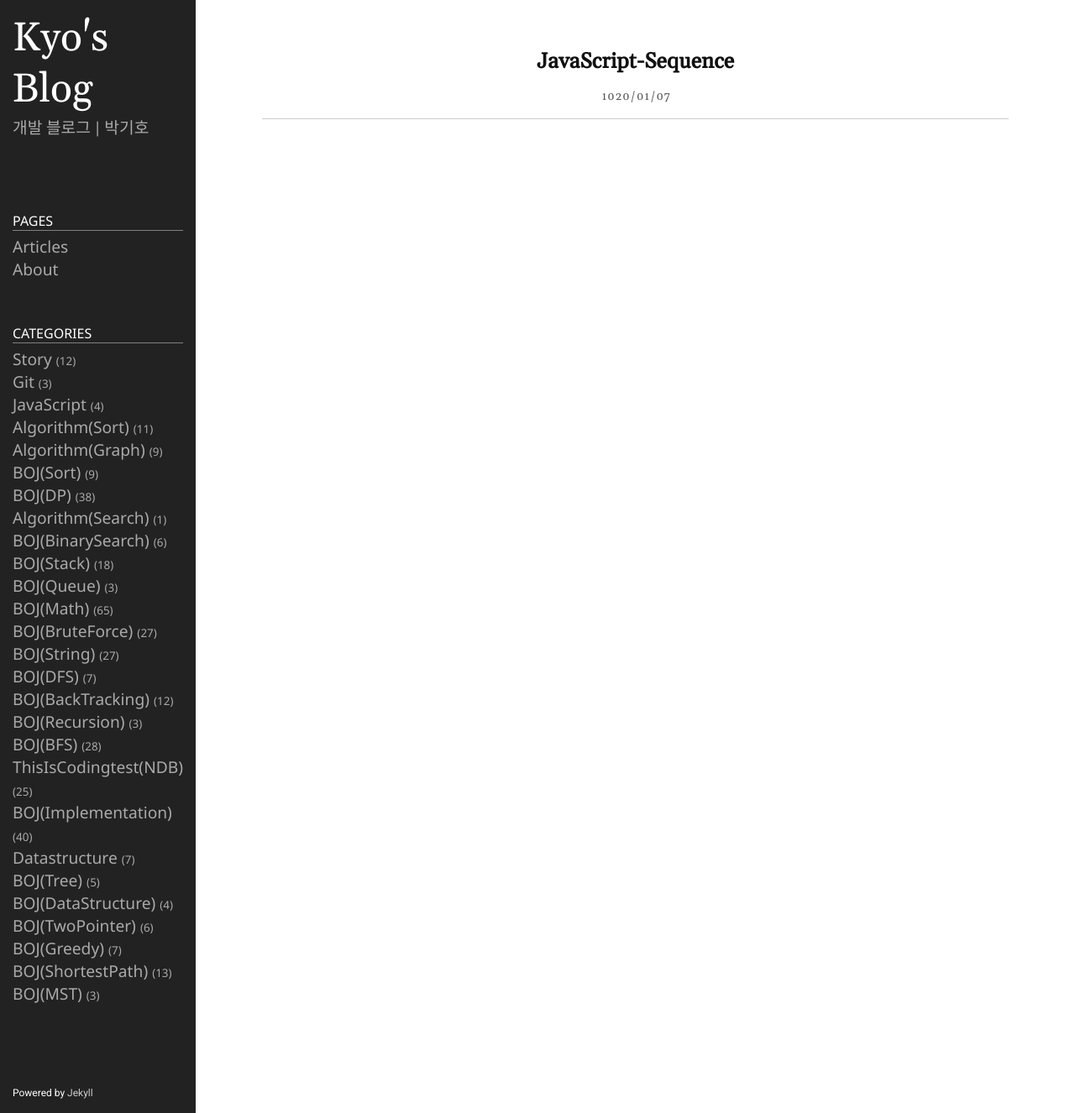
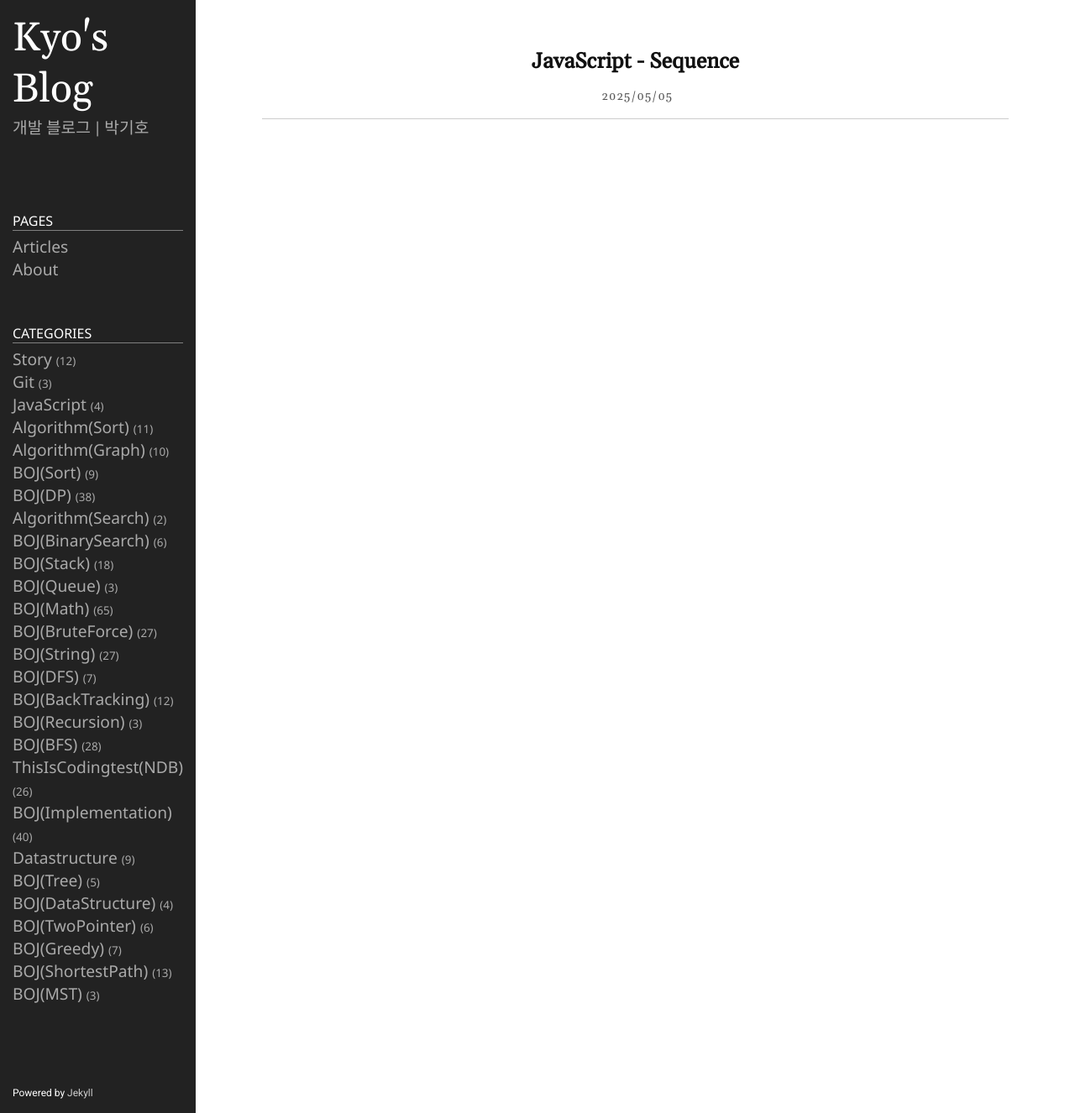
Before and after one commit to qkrrlgh519/qkrrlgh519.github.io, a Jekyll site: the page built from _posts/1020-01-01-JavaScript-Sequence.markdown, in a window 1280 px wide. Shown: the whole page at 84% size. Built offline with Jekyll 4.4.1, drawn with Linux system fonts in a browser that asks for light colours.

Commit message:
feat: 카테고리 순서 조정 테스트2

```diff
--- a/_posts/1000-01-01-Story-Sequence.markdown
+++ b/_posts/1000-01-01-Story-Sequence.markdown
@@ -1,6 +1,6 @@
 ---
 layout: post
-title: "Story-Sequence"
-date: 1000-01-01 12:00:00 +0900
+title: "Story - Sequence"
+date: 2025-05-05 12:00:00 +0900
 categories: Story
 ---
--- a/_posts/1010-01-01-Git-Sequence copy.markdown
+++ b/_posts/1010-01-01-Git-Sequence copy.markdown
@@ -1,6 +1,6 @@
 ---
 layout: post
-title: "Git-Sequence"
-date: 1010-01-01 12:00:00 +0900
+title: "Git - Sequence"
+date: 2025-05-05 12:00:00 +0900
 categories: Git
 ---
--- a/_posts/1020-01-01-JavaScript-Sequence.markdown
+++ b/_posts/1020-01-01-JavaScript-Sequence.markdown
@@ -1,6 +1,6 @@
 ---
 layout: post
-title: "JavaScript-Sequence"
-date: 1020-01-01 12:00:00 +0900
+title: "JavaScript - Sequence"
+date: 2025-05-05 12:00:00 +0900
 categories: JavaScript
 ---
--- a/_posts/1030-01-01-Algorithm-Sort-Sequence.markdown
+++ /dev/null
@@ -1,6 +0,0 @@
----
-layout: post
-title: "Algorithm(Sort)-Sequence"
-date: 1030-01-01 12:00:00 +0900
-categories: Algorithm(Sort)
----
--- /dev/null
+++ b/_posts/1030-01-01-Datastructure-Sequence.markdown
@@ -0,0 +1,6 @@
+---
+layout: post
+title: "Datastructure - Sequence"
+date: 2025-05-05 12:00:00 +0900
+categories: Datastructure
+---
--- /dev/null
+++ b/_posts/1040-01-01-Algorithm-Overview-Sequence.markdown
@@ -0,0 +1,6 @@
+---
+layout: post
+title: "Datastructure - Sequence"
+date: 2025-05-05 12:00:00 +0900
+categories: Datastructure
+---
--- /dev/null
+++ b/_posts/1050-01-01-Algorithm-Sort-Sequence.markdown
@@ -0,0 +1,6 @@
+---
+layout: post
+title: "Algorithm(Sort) - Sequence"
+date: 2025-05-05 12:00:00 +0900
+categories: Algorithm(Sort)
+---
--- /dev/null
+++ b/_posts/1060-01-01-Algorithm-Search-Sequence.markdown
@@ -0,0 +1,6 @@
+---
+layout: post
+title: "Algorithm(Search) - Sequence"
+date: 2025-05-05 12:00:00 +0900
+categories: Algorithm(Search)
+---
--- /dev/null
+++ b/_posts/1070-01-01-Algorithm-Graph-Sequence.markdown
@@ -0,0 +1,6 @@
+---
+layout: post
+title: "Algorithm(Graph) - Sequence"
+date: 2025-05-05 12:00:00 +0900
+categories: Algorithm(Graph)
+---
--- /dev/null
+++ b/_posts/1080-01-01-ThisIsCodingtest-Sequence.markdown
@@ -0,0 +1,6 @@
+---
+layout: post
+title: "ThisIsCodingtest(NDB) - Sequence"
+date: 2025-05-05 12:00:00 +0900
+categories: ThisIsCodingtest(NDB)
+---
```
